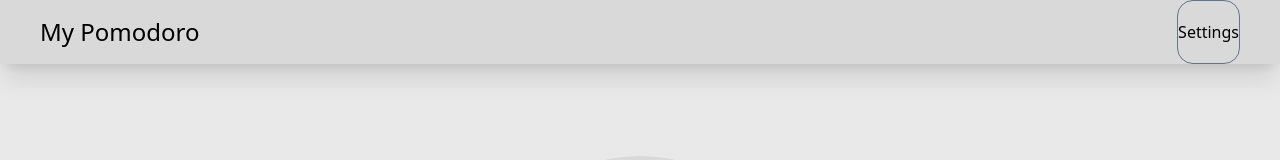
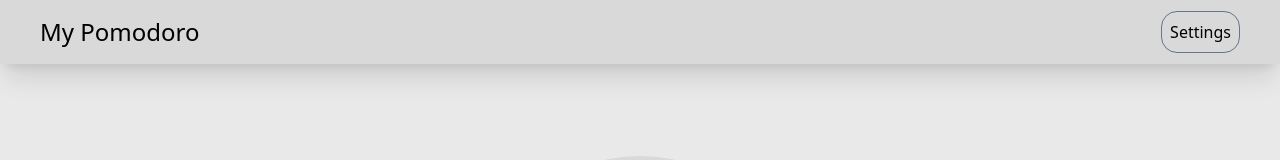
Before and after one commit to brunoan99/pomodoro, a Next.js app: page / in a window 1280 px wide. Shown: the top 160 px of the page. Built offline with nearby package versions, Linux system fonts and the light colour scheme.

Commit message:
refactor: change Settings Button style

```diff
--- a/src/pages-components/home.tsx
+++ b/src/pages-components/home.tsx
@@ -37,7 +37,7 @@ const HomePage = () => {
   const openModalButton = (
     <button
       id="open-modal-button"
-      className="border rounded-2xl border-slate-500"
+      className="h-2/3 p-2 self-center border rounded-2xl border-slate-500"
     >
       Settings
     </button>
```
